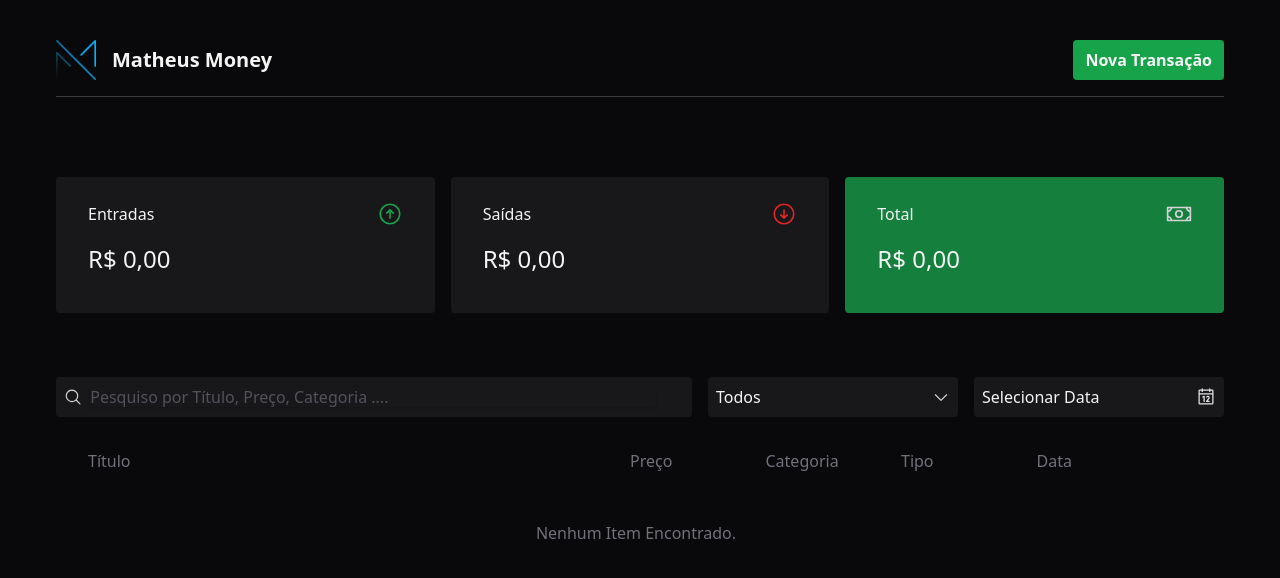
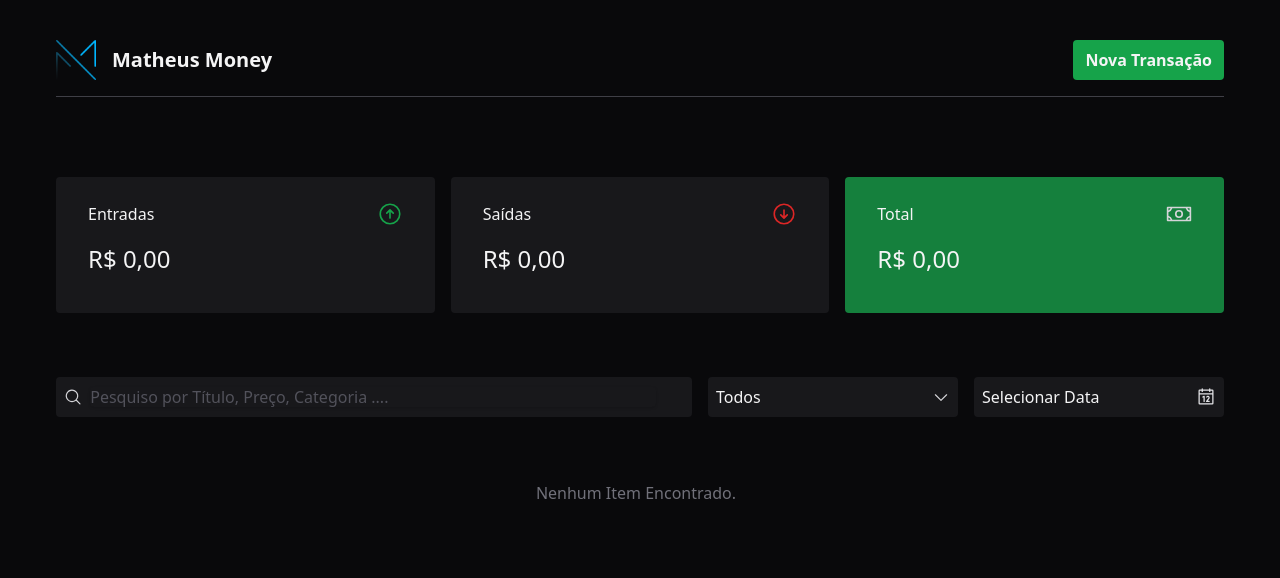
Before and after one commit to MatheusAltrao/MatheusMoney, a React (Vite) app: page / in a window 1280 px wide. Shown: the top 578 px of the page. Built offline with nearby package versions, Linux system fonts and the light colour scheme.

Commit message:
feat: remove table header when transaction.lengh equal zero

```diff
--- a/src/components/TransactionTable.tsx
+++ b/src/components/TransactionTable.tsx
@@ -81,6 +81,7 @@ const TransactionTable = () => {
                 setSearchValue={setSearchValue}
             />
 
+            {filteredTransactions.length > 0 && (
                 <div className='grid  grid-cols-[1fr_1fr_1fr_20px]  md:grid-cols-[4fr_1fr_1fr_1fr_1fr_20px]  px-2 md:px-8 text-zinc-500 mb-4 w-full'>
                     <p>Título</p>
                     <p>Preço</p>
@@ -88,6 +89,7 @@ const TransactionTable = () => {
                     <p className='hidden md:inline'>Tipo</p>
                     <p>Data</p>
                 </div>
+            )}
 
             <div>
                 <div className='flex flex-col gap-2 min-h-[300px] max-h-[300px]  overflow-y-auto scrollbar pr-2 '>
```
Lines whose indentation alone changed are shown as unchanged.
